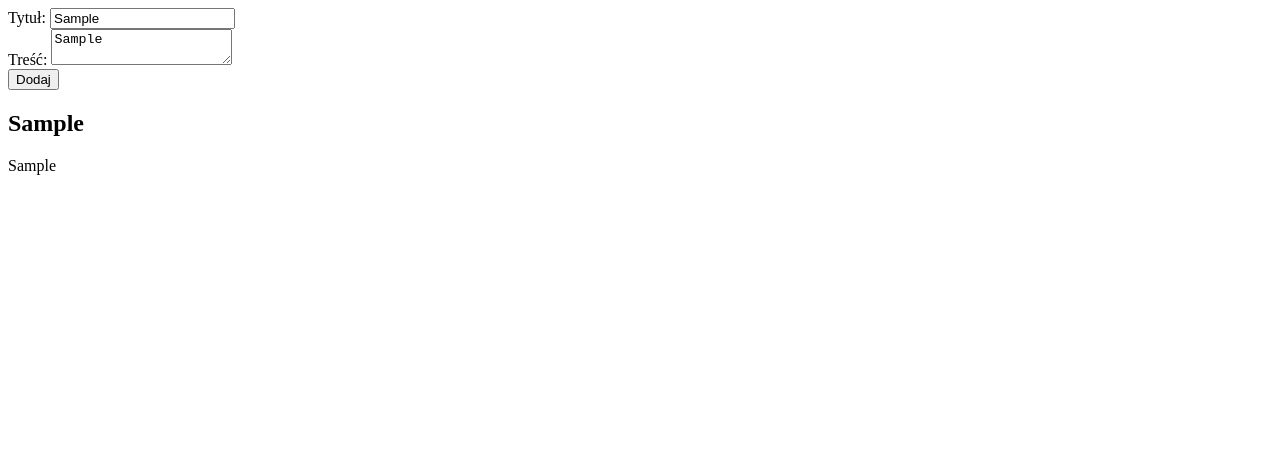
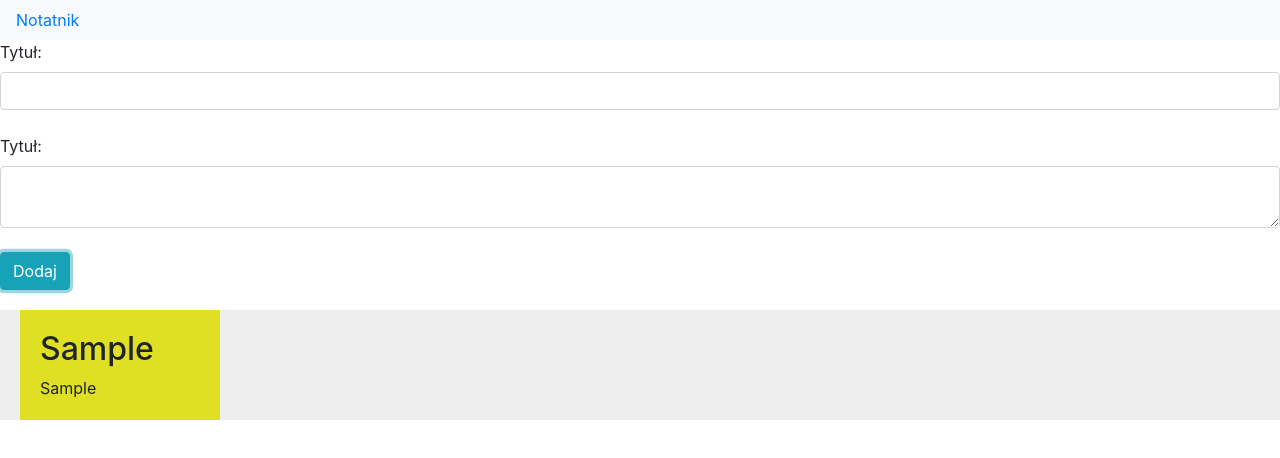
Before and after one commit to mrodziewicz/js, a plain HTML site: page index.html in a window 1280 px wide. Both pictures are taken after typing "Sample", "Sample" into the empty fields and a click on the button "Dodaj". Drawn offline with nearby package versions, Linux system fonts and the light colour scheme.

Commit message:
koniec wtorek

```diff
--- a/index.html
+++ b/index.html
@@ -4,39 +4,33 @@
     <meta charset="UTF-8">
     <meta name="viewport" content="width=device-width, initial-scale=1.0">
     <meta http-equiv="X-UA-Compatible" content="ie=edge">
+    <script  type="text/javascript" src="script.js"></script>
+    <link rel="stylesheet" href="style.css">
+    <link rel="stylesheet" href="https://stackpath.bootstrapcdn.com/bootstrap/4.3.1/css/bootstrap.min.css"
+    integrity="sha384-ggOyR0iXCbMQv3Xipma34MD+dH/1fQ784/j6cY/iJTQUOhcWr7x9JvoRxT2MZw1T"
+    crossorigin="anonymous">
     <title>Document</title>
 </head>
 <body>
+    <nav class="navbar navbar-light bg-light">
+        <a href="#">Notatnik</a>
+    </nav>
+
     <form>
-        Tytuł: <input type="text" id="title"> <br>
-        Treść: <textarea id="content"></textarea> <br>
-        <button id="newNote">Dodaj</button>
+        <label for="title">Tytuł: </label>
+        <input type="text" class="form-control" id="title"> <br>
+        <label for="content">Tytuł: </label>
+        <textarea id="content" class="form-control"></textarea> <br>
+        <button id="newNote" class="btn btn-info">Dodaj</button>
 
     </form>
         <main>
 
         </main>
-        <script type="text/javascript">
-        let btnSubmit = document.querySelector('#newNote')
-        btnSubmit.addEventListener('click', function (e){
-            console.log(e)
-            e.preventDefault()
 
-            // pobierz tytuł i treść z formularza
-            let title = document.querySelector('#title').value
-            let content = document.querySelector('#content').value
-            // utwórz div z notatką
-            let newNote = document.createElement('div')
 
-            // wepchnij do div tytuł i treść
-            newNote.innerHTML = `<h2>${title}</h2>
-                                <section>${content}</section>`
-            // dołącz notatkę do main
 
-            let notesContainer = document.querySelector('main')
-            notesContainer.appendChild(newNote)
-        } )
 
-        </script>
+
 </body>
 </html>
--- /dev/null
+++ b/script.js
@@ -0,0 +1,27 @@
+document.addEventListener('DOMContentLoaded', appStart)
+
+function appStart() {
+    let btnSubmit = document.querySelector('#newNote')
+    btnSubmit.addEventListener('click', addNewNote)
+    }
+
+    function addNewNote (e) {
+        e.preventDefault()
+
+        // pobierz tytuł i treść z formularza
+        const title = document.querySelector('#title')
+        const content = document.querySelector('#content')
+        // utwórz div z notatką
+        const newNote = document.createElement('div')
+        newNote.classList.add('note')
+        // wepchnij do div tytuł i treść
+        newNote.innerHTML = `<h2>${title.value}</h2>
+                            <section>${content.value}</section>`
+        // dołącz notatkę do main
+
+        const notesContainer = document.querySelector('main')
+        notesContainer.appendChild(newNote)
+
+        title.value = ''
+        content.value = ''
+    }
--- /dev/null
+++ b/style.css
@@ -0,0 +1,14 @@
+main {
+    display: flex;
+    background: #eee;
+}
+.note {
+background: rgb(223, 223, 35);
+margin: 20px;
+padding: 20px;
+width: 200px;
+}
+
+body{
+background: #ccc;
+}
```
